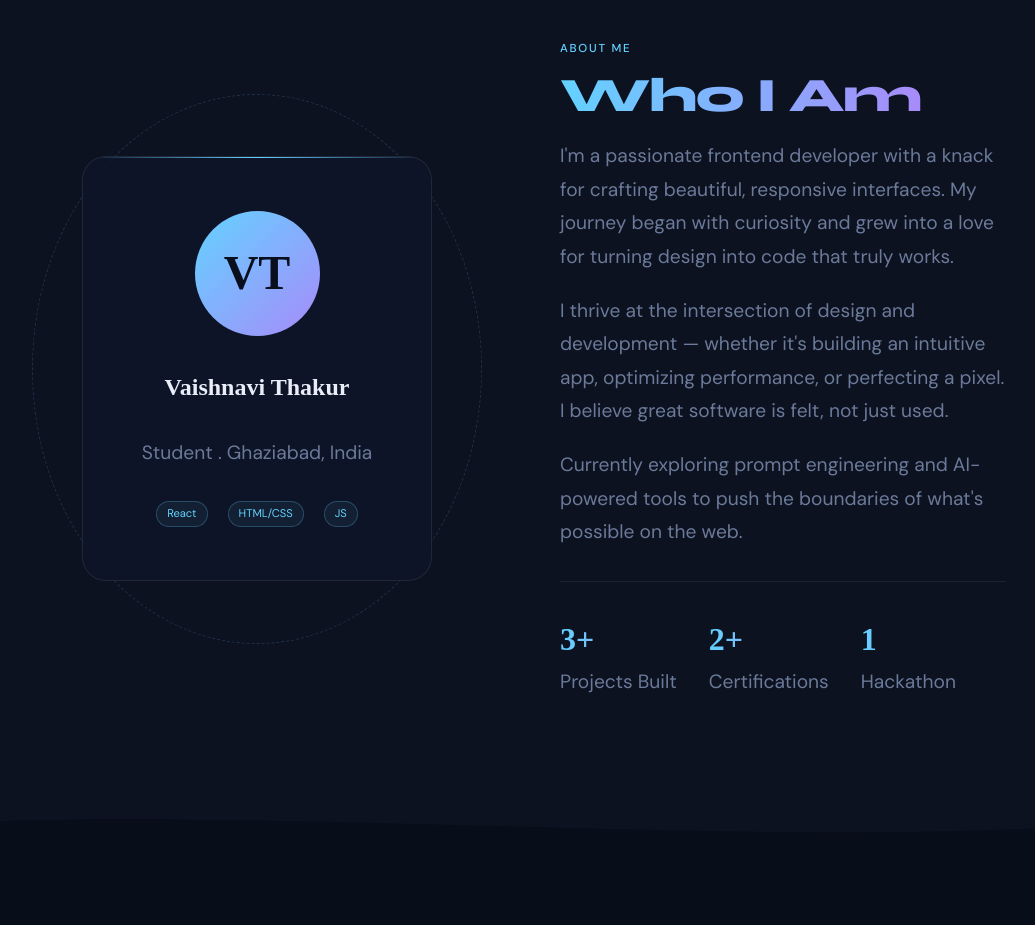
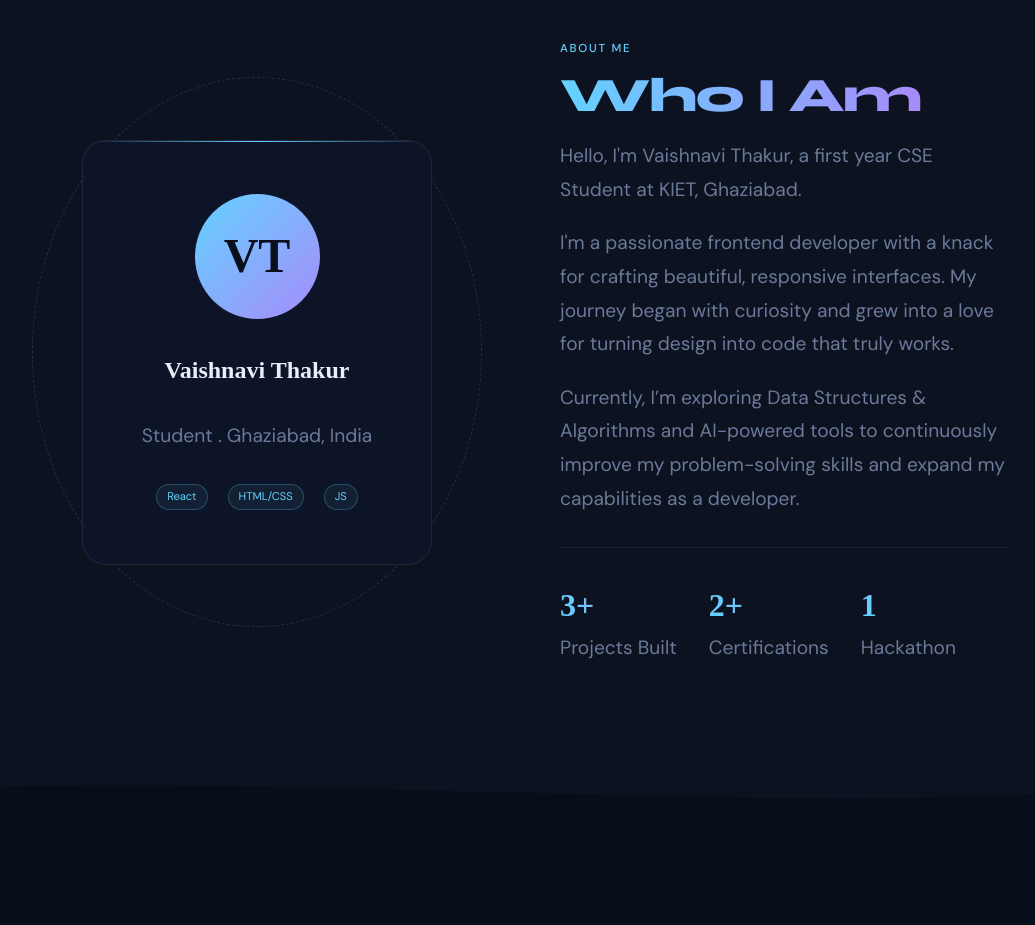
Before and after one commit to Vaishnavi22Thakur/Personal-Portfolio, a React (Vite) app: page / in a window 1280 px wide. Shown: the part 920-1845 px from the top of the page, without its empty margins (120-1155 px from the left). Built offline with nearby package versions, Linux system fonts and the light colour scheme.

Commit message:
Update Portfolio

```diff
--- a/src/components/About.jsx
+++ b/src/components/About.jsx
@@ -28,18 +28,17 @@ export default function About() {
             <div className="section-label">About Me</div>
             <h2 className="section-title"><span className="grad">Who I Am</span></h2>
             <p>
+              Hello, I'm Vaishnavi Thakur, a first year CSE Student at KIET, Ghaziabad.
+            </p>
+            <p>
               I'm a passionate frontend developer with a knack for crafting beautiful,
               responsive interfaces. My journey began with curiosity and grew into a love
               for turning design into code that truly works.
             </p>
             <p>
-              I thrive at the intersection of design and development — whether it's building
-              an intuitive app, optimizing performance, or perfecting a pixel. I believe
-              great software is felt, not just used.
-            </p>
-            <p>
-              Currently exploring prompt engineering and AI-powered tools to push the
-              boundaries of what's possible on the web.
+              Currently, I’m exploring Data Structures & Algorithms and AI-powered tools
+              to continuously improve my problem-solving skills and expand my capabilities
+              as a developer.
             </p>
             <div className="about-stats">
               <div className="stat">
```
